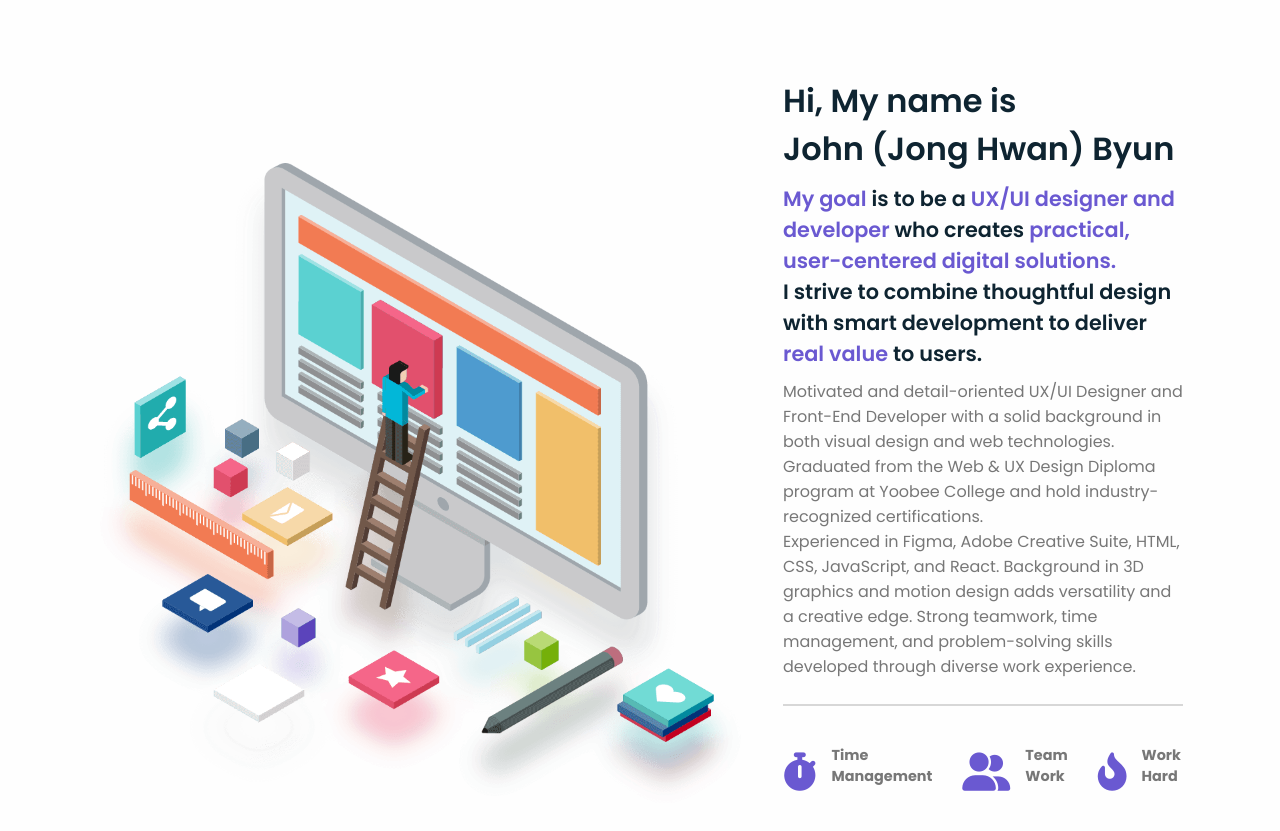
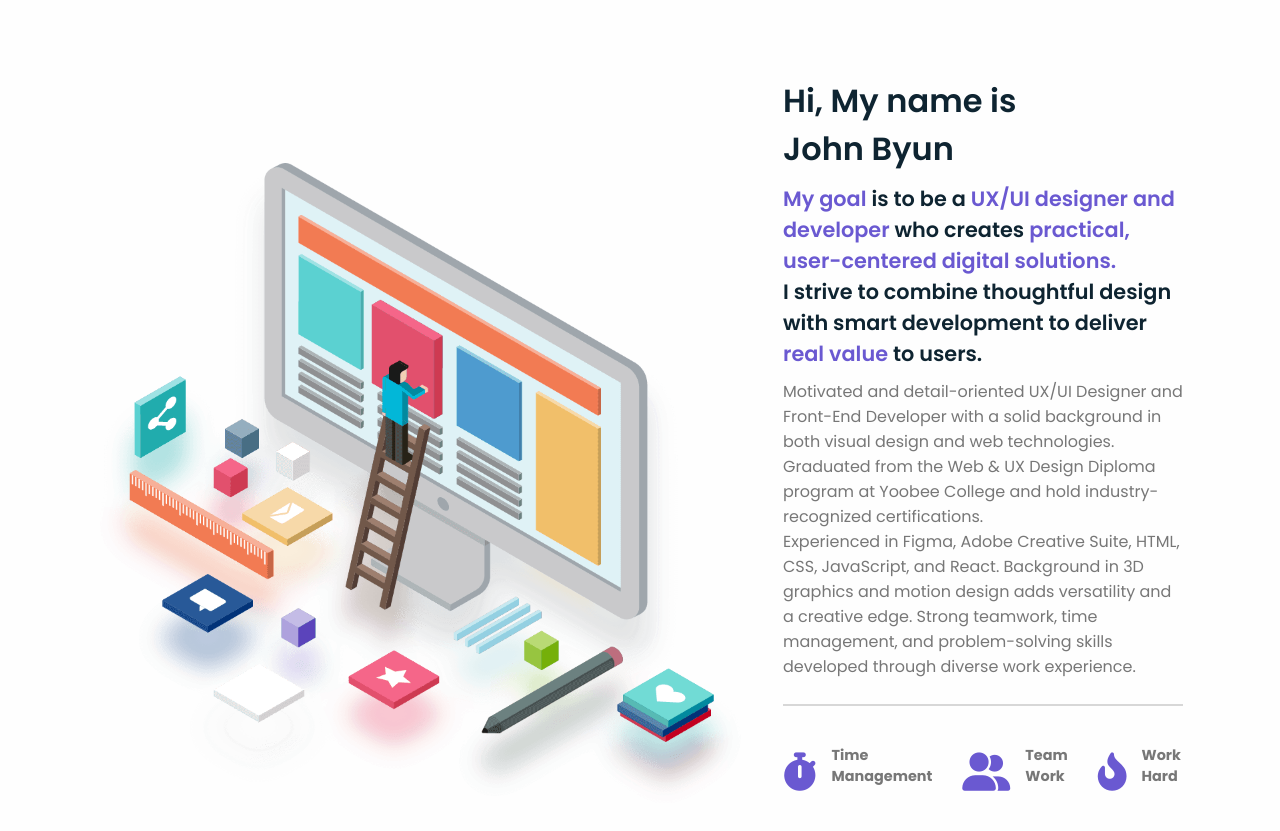
Before and after one commit to jhb-design/jhb_portfolio.github.io, a plain HTML site: page index.html in a window 1280 px wide. Shown: the part 1301-2132 px from the top of the page. Drawn offline with nearby package versions, Linux system fonts and the light colour scheme.

Commit message:
Update index.html

```diff
--- a/index.html
+++ b/index.html
@@ -91,7 +91,7 @@
           </div>
           <div class="about-info">
             <div class="description">
-              <h3>Hi, My name is<br> John (Jong Hwan) Byun</h3>
+              <h3>Hi, My name is<br> John Byun</h3>
               <h4><span>My goal </span>is to be a <span>UX/UI designer and developer</span> who creates <span>practical, user-centered digital solutions. </span><br>
                 I strive to combine thoughtful design with smart development to deliver <span>real value</span> to users.
               </h4>
```
